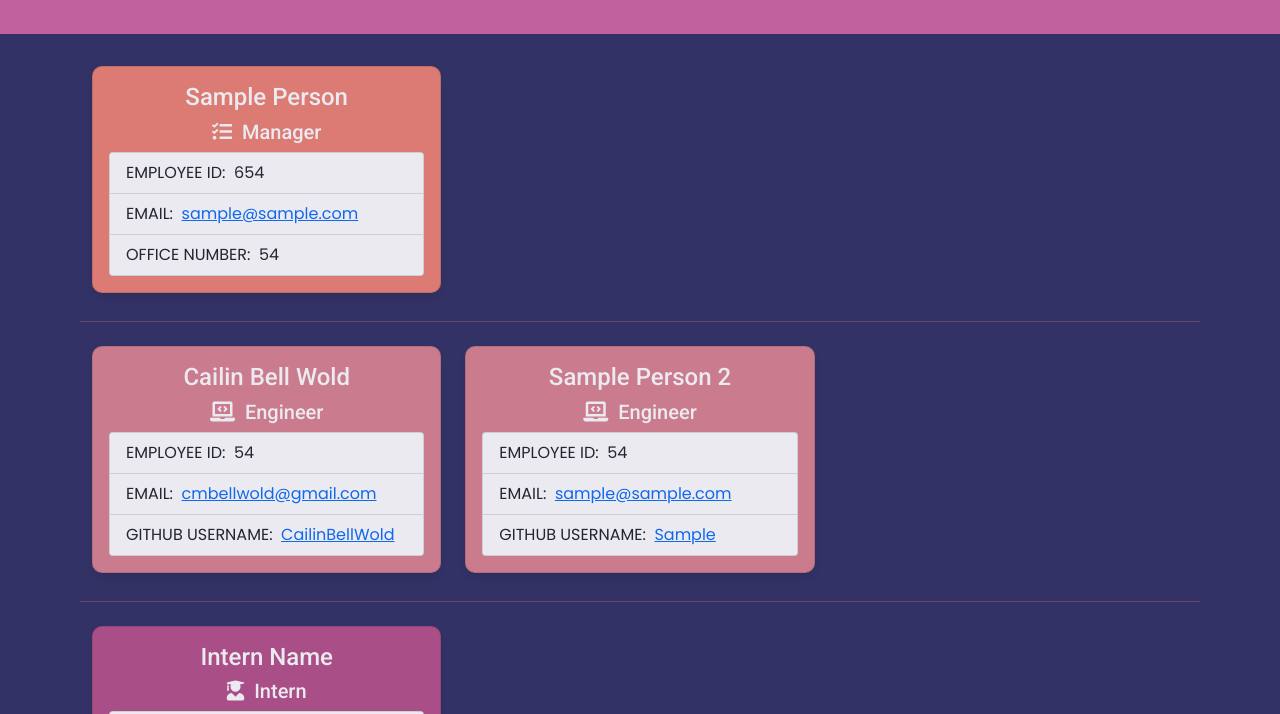
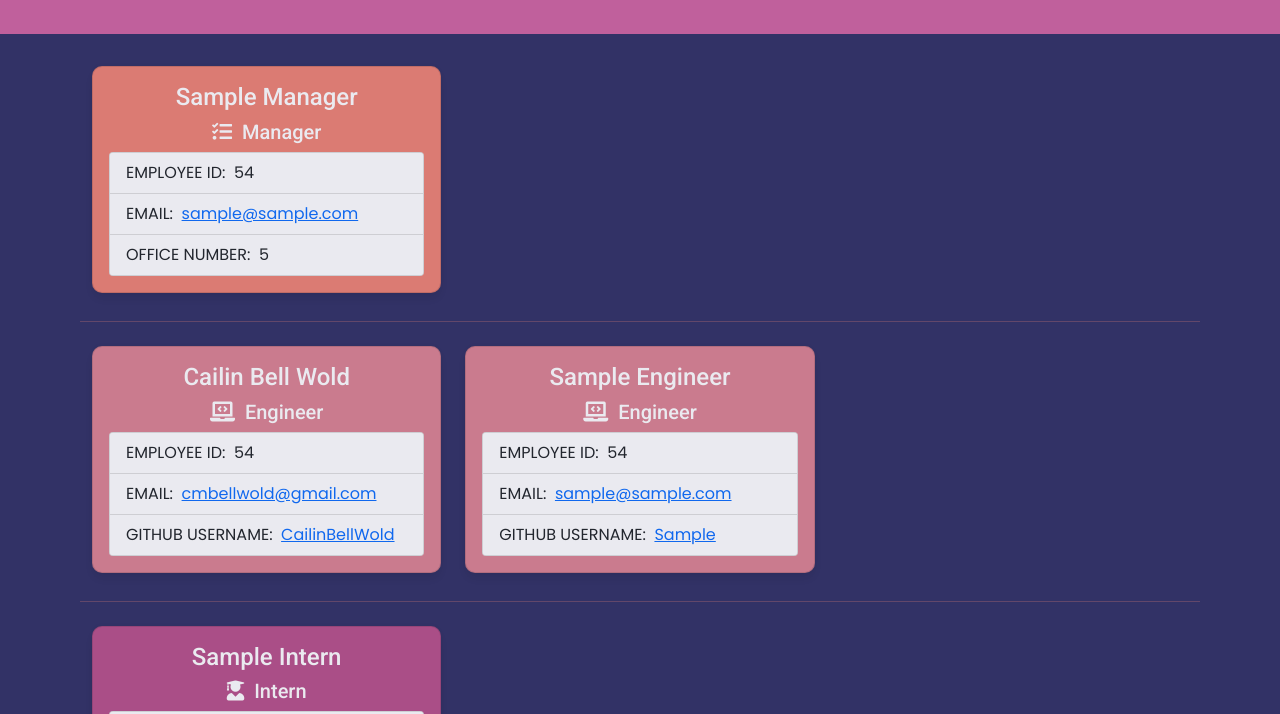
Before and after one commit to CailinBellWold/Team-Profile-Generator, a website: page dist/MyTeam.html in a window 1280 px wide. Shown: the part 86-800 px from the top of the page. Drawn offline with nearby package versions, Linux system fonts and the light colour scheme.

```diff
--- a/dist/MyTeam.html
+++ b/dist/MyTeam.html
@@ -33,13 +33,13 @@
                         <div class='col-xl-4 col-lg-6 col-md-6 col-sm-12 mb-4'>
                 <div class='card manager'>
                     <div class='card-body'>
-                        <h4 class='card-title text-center'>Sample Person</h4>
+                        <h4 class='card-title text-center'>Sample Manager</h4>
                         <h5 class='card-title text-center'><i class="fas fa-tasks"></i>&nbsp Manager</h5>
                         <div class='card'>
                             <ul class='list-group list-group-flush'>
-                                <li class='list-group-item'>EMPLOYEE ID:&nbsp 654</li>
+                                <li class='list-group-item'>EMPLOYEE ID:&nbsp 54</li>
                                 <li class='list-group-item'>EMAIL:&nbsp <a href="mailto:sample@sample.com">sample@sample.com</a></li>
-                                <li class='list-group-item'>OFFICE NUMBER:&nbsp 54</li>
+                                <li class='list-group-item'>OFFICE NUMBER:&nbsp 5</li>
                             </ul>
                         </div>
                     </div>
@@ -69,7 +69,7 @@
             </div> <div class='col-xl-4 col-lg-6 col-md-6 col-sm-12 mb-4'>
                 <div class='card engineer'>
                     <div class='card-body'>
-                        <h4 class='card-title text-center'>Sample Person 2</h4>
+                        <h4 class='card-title text-center'>Sample Engineer</h4>
                         <h5 class='text-center'><i class="fas fa-laptop-code"></i>&nbsp Engineer</h5>
                         <div class='card'>
                             <ul class='list-group list-group-flush'>
@@ -91,7 +91,7 @@
                         <div class='col-xl-4 col-lg-6 col-md-6 col-sm-12 mb-4'>
                 <div class='card intern'>
                     <div class='card-body'>
-                    <h4 class='card-title text-center'>Intern Name</h4>
+                    <h4 class='card-title text-center'>Sample Intern</h4>
                     <h5 class='text-center'><i class="fas fa-user-graduate"></i>&nbsp Intern</h5>
                         <div class='card'>
                             <ul class='list-group list-group-flush'>
```
Also changed, not shown: README.md, images/My_Team_Console_Screenshot.PNG (added), images/My_Team_HTML_Screenshot.png (added).
